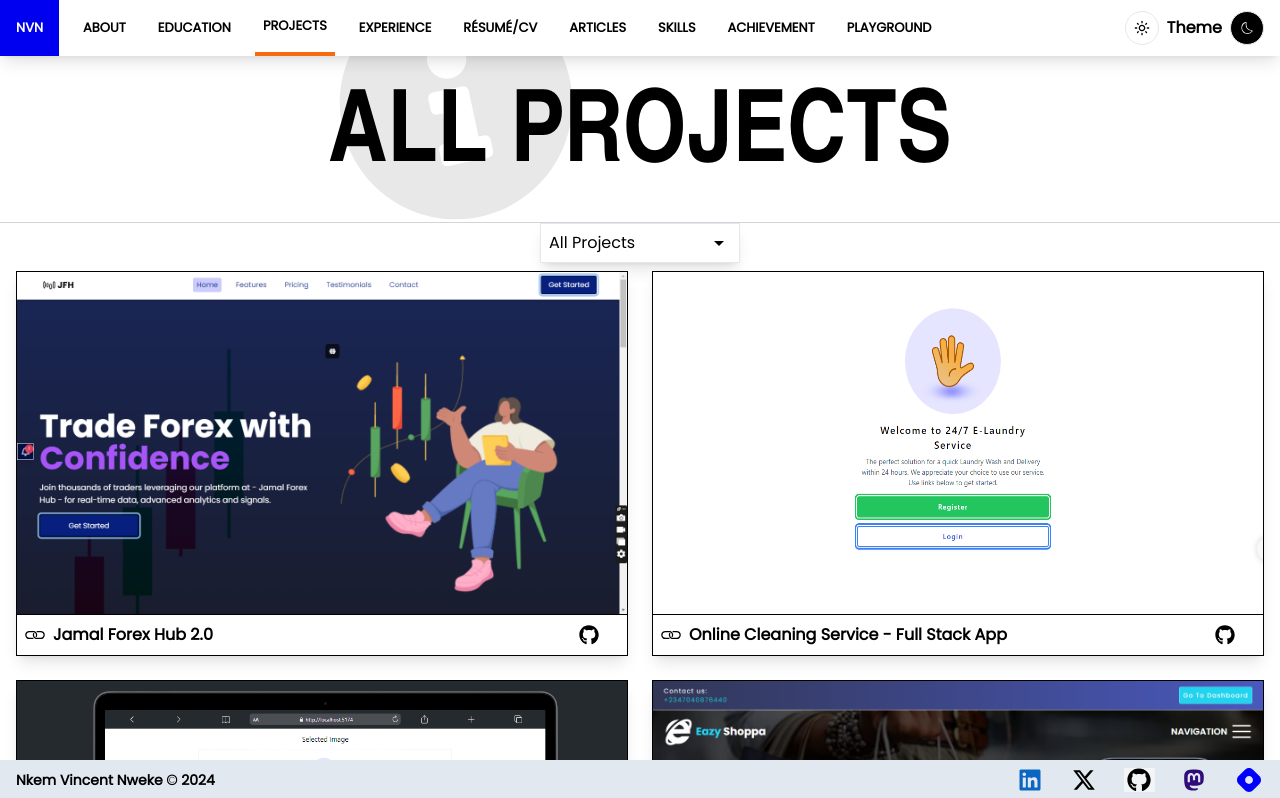
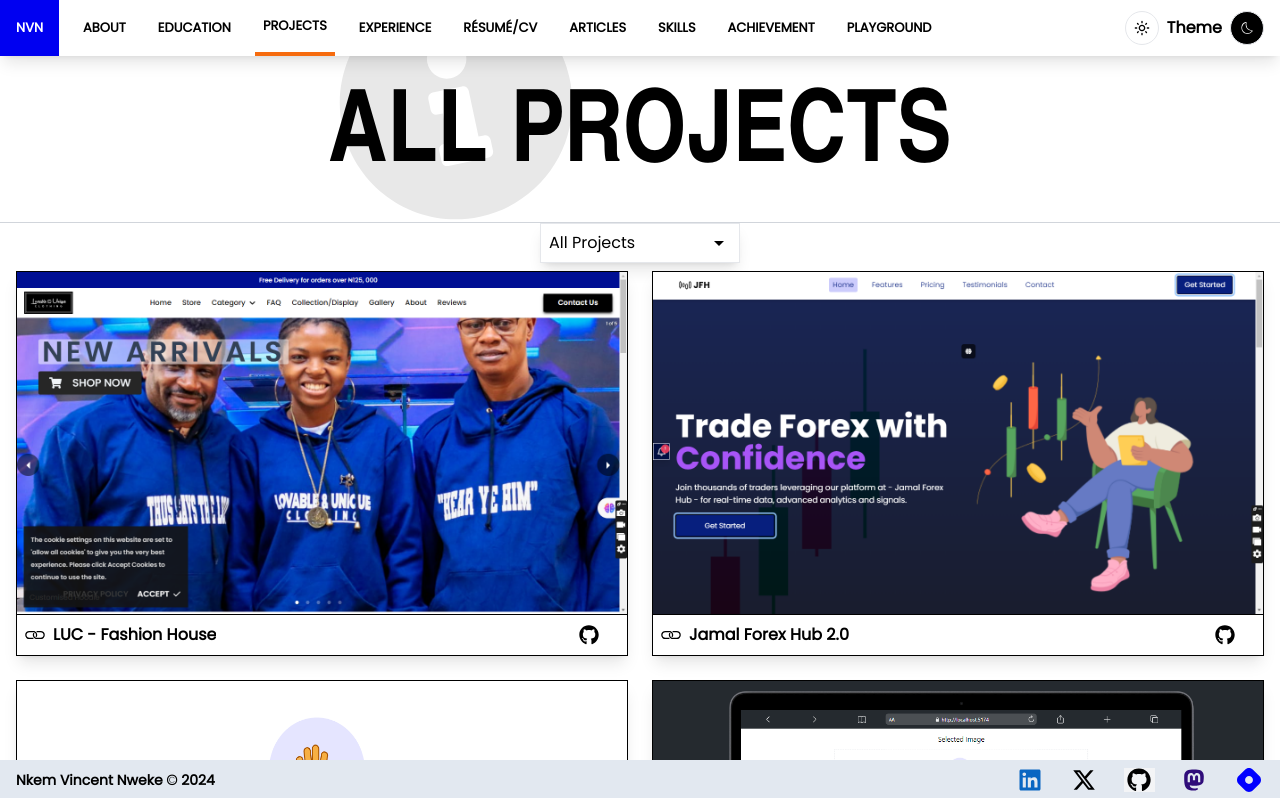
Before and after one commit to Nkemakolamuko/main-portfolio, a React (Vite) app: page /projects/all-projects in a window 1280 px wide. Shown: the top 798 px of the page. Built offline with nearby package versions, Linux system fonts and the light colour scheme.

Commit message:
Add new project and new experience --

```diff
--- a/src/components/pages/Experience.jsx
+++ b/src/components/pages/Experience.jsx
@@ -69,6 +69,12 @@
           company="Cepay"
           description="With a team of 4, we've been able to successfully generate traffic for the newly launched product - Cepay, that aims to simplify fintech and money conversion."
         />
+        <ExperienceCards
+          startYear="2024"
+          role="Team Mentor"
+          company="TIIDELab Pre-Fellowship"
+          description="During a six-week intensive training at TIIDELab pre-fellowship, I was priviledged to act as a mentor to an amazing team who built an email generator using Python and AI. It was amazing seeing these guys make progress."
+        />
       </div>
       <Footer />
     </div>
--- a/src/components/pages/components/projectPages/AllProjects.jsx
+++ b/src/components/pages/components/projectPages/AllProjects.jsx
@@ -21,6 +21,7 @@
 import { MdArrowDropDown, MdArrowDropUp } from "react-icons/md";
 import { ThemeContext } from "../../../../App";
 import JFHNEW from "../../../../assets/JFHNEW.png";
+import MABEL from "../../../../assets/mabel.png";
 
 const AllProjects = () => {
   const { theme } = useContext(ThemeContext);
@@ -87,11 +88,18 @@
           {/* Turn to component */}
 
           <ProjectsCards
+            title="LUC - Fashion House"
+            image={MABEL}
+            alt="JFH"
+            link="https://luc-xi.vercel.app/"
+            githublink="https://github.com/Nkemakolamuko/loveableanduniqueclothing"
+          />
+          <ProjectsCards
             title="Jamal Forex Hub 2.0"
             image={JFHNEW}
             alt="JFH"
             link="https://jfhub.vercel.app/"
-            githublink="https://github.com/Nkemakolamuko/"
+            githublink="https://github.com/Nkemakolamuko/jamal-forex-hub-latest"
           />
           <ProjectsCards
             title="Online Cleaning Service - Full Stack App"
--- a/src/components/pages/components/projectPages/ReactProjects.jsx
+++ b/src/components/pages/components/projectPages/ReactProjects.jsx
@@ -18,6 +18,7 @@
 import Footer from "../../../Footer";
 import HeaderHamburger from "../HeaderHamburger";
 import JFHNEW from "../../../../assets/JFHNEW.png";
+import MABEL from "../../../../assets/mabel.png";
 
 const ReactProjects = () => {
   const { theme, setTheme } = useContext(ThemeContext);
@@ -84,11 +85,18 @@
           {/* Turn to component */}
 
           <ProjectsCards
+            title="LUC - Fashion House"
+            image={MABEL}
+            alt="JFH"
+            link="https://luc-xi.vercel.app/"
+            githublink="https://github.com/Nkemakolamuko/loveableanduniqueclothing"
+          />
+          <ProjectsCards
             title="Jamal Forex Hub 2.0"
             image={JFHNEW}
             alt="JFH"
             link="https://jfhub.vercel.app/"
-            githublink="https://github.com/Nkemakolamuko/"
+            githublink="https://github.com/Nkemakolamuko/jamal-forex-hub-latest"
           />
 
           <ProjectsCards
```
Also changed, not shown: src/assets/mabel.png (added).
